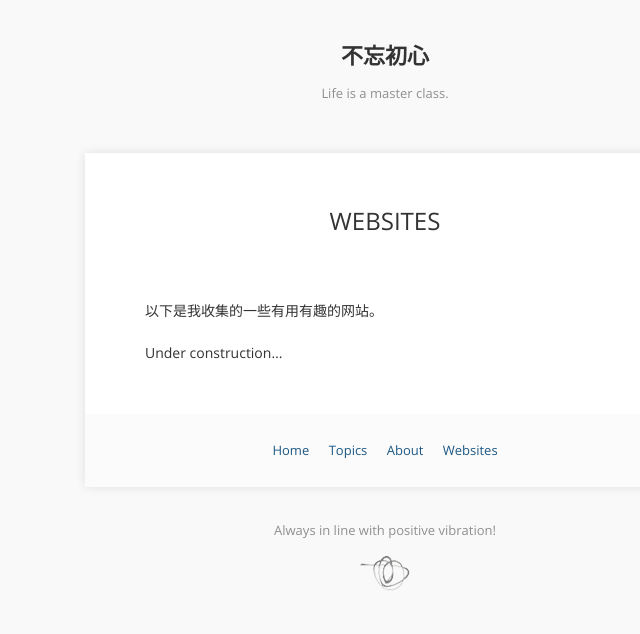
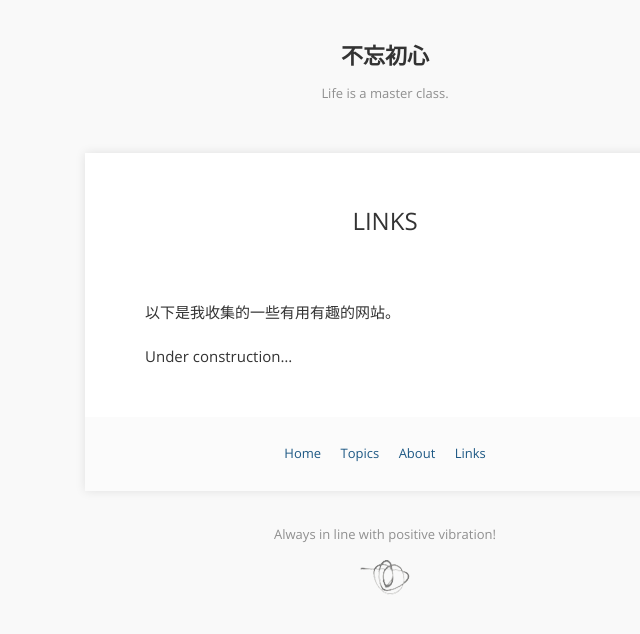
Before and after one commit to yusite/yuzijie, a Jekyll site: the page built from links.md, in a window 1280 px wide. Shown: the top 634 px of the page, without its empty margins (255-895 px from the left). Built offline with Jekyll 4.4.1, drawn with Linux system fonts in a browser that asks for light colours.

Commit message:
update all

```diff
--- a/_config.yml
+++ b/_config.yml
@@ -26,8 +26,8 @@
   - name:         About
     url:          /about
 
-  - name:         Websites
-    url:          /websites
+  - name:         Links
+    url:          /links
 
   # - name:         Email
   #   url:          mailto:blog@yuz.me
--- a/_sass/_responsive.scss
+++ b/_sass/_responsive.scss
@@ -65,6 +65,12 @@
       margin: 1.4em 0 -.4em;
       font-size: 15px;
     }
+    & > p,
+    & > ol,
+    & > ul,
+    & > blockquote {
+      font-size: 14px;
+    }
   }
   section.post blockquote:before,
   section > p blockquote:before {
--- a/_sass/_zac.scss
+++ b/_sass/_zac.scss
@@ -18,6 +18,7 @@
 #container .block.top {
   background-color: transparent;
   padding: 40px 40px 15px;
+  margin-left: 8px;
 }
 #go-back-home {
   color: $base-font-color;
@@ -59,6 +60,7 @@
   & > blockquote {
     margin-top: 18px;
     margin-bottom: 18px;
+    font-size: 15px;
   }
 }
 section.post blockquote:before,
--- a/index.html
+++ b/index.html
@@ -5,12 +5,12 @@
 
 <ul class="posts">
   <li>
-    <small class="datetime muted">y/m/d</small>
+    <small class="datetime muted">m/d</small>
     <span class="muted">Contents</span>
   </li>
   {% for post in site.posts %}
   <li>
-    <small class="datetime muted">{{ post.date | date: "%y/%-m/%-d" }}</small>
+    <small class="datetime muted">{{ post.date | date: "%-m/%-d" }}</small>
     <a href="{{ post.url }}">{{ post.title }}</a>
   </li>
   {% endfor %}
--- a/websites.md
+++ b/links.md
@@ -1,7 +1,7 @@
 ---
 layout: page
-title: Websites
-permalink: /websites/
+title: Links
+permalink: /links/
 ---
 
 以下是我收集的一些有用有趣的网站。
```
Also changed, not shown: test.md (deleted, +0 -13 lines).
